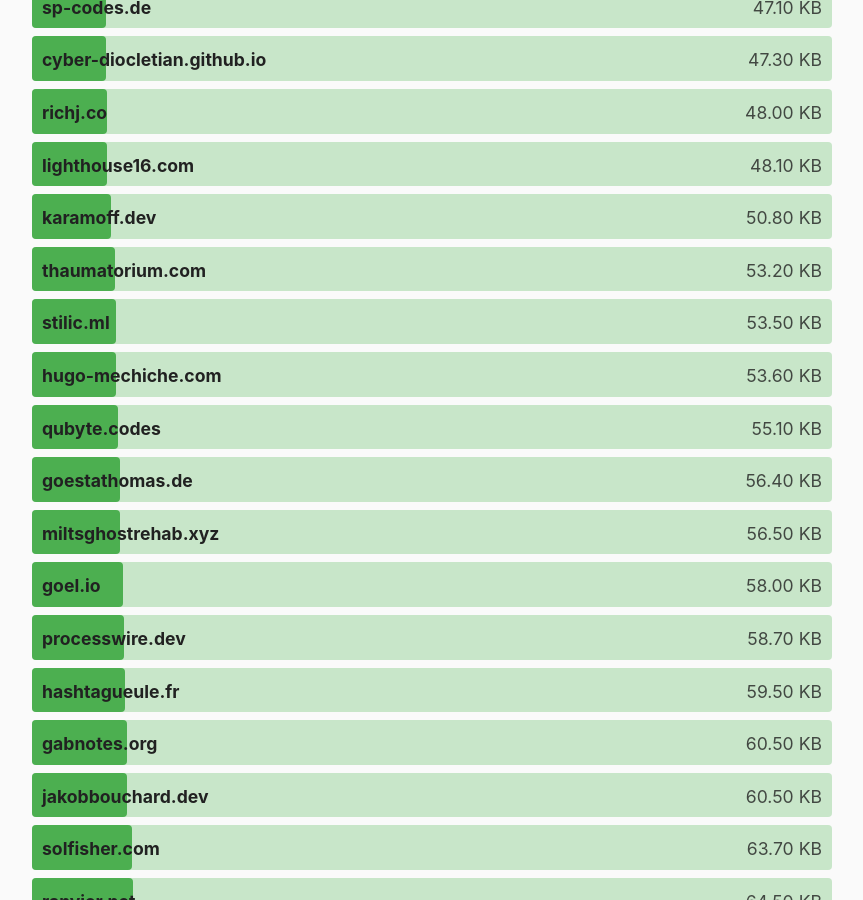
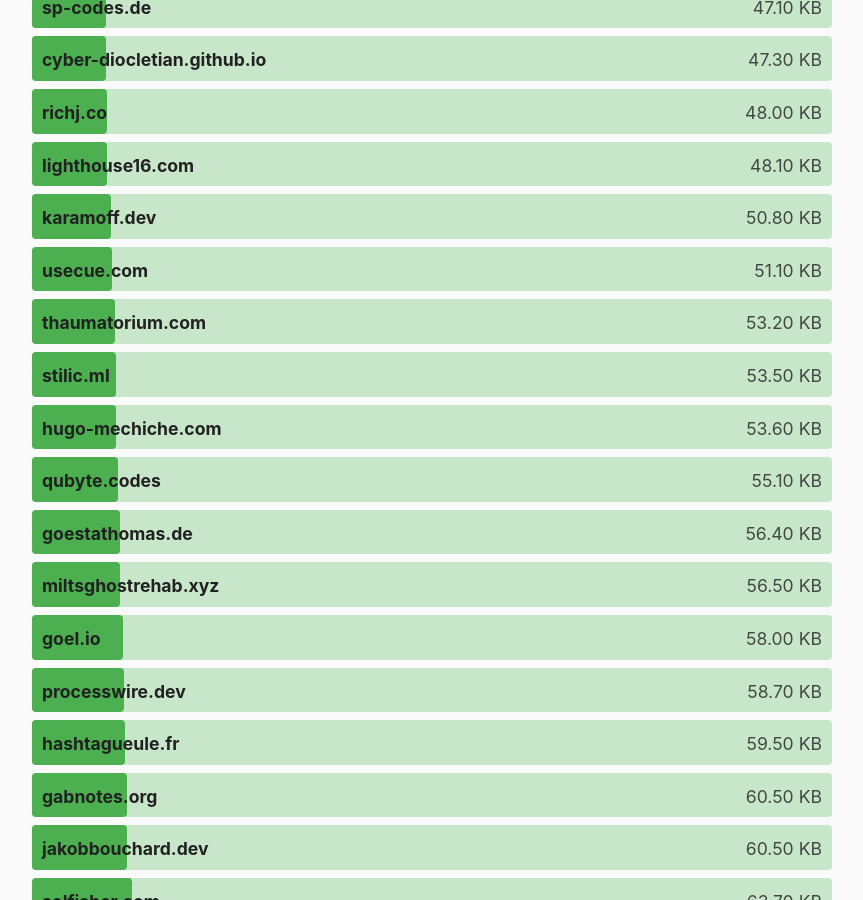
Before and after one commit to kevquirk/512kb.club, a Jekyll site: the page built from index.md, in a window 1280 px wide and 900 px high, scrolled down 9057 px. Shown: the whole window, without its empty margins (208-1071 px from the left). Built offline with Jekyll 4.4.1, drawn with Linux system fonts in a browser that asks for light colours.

Commit message:
Update sites.yml

```diff
--- a/_data/sites.yml
+++ b/_data/sites.yml
@@ -1558,6 +1558,11 @@
   size: 277
   last_checked: 2021-12-21
 
+- domain: usecue.com
+  url: https://www.usecue.com/
+  size: 51.1
+  last_checked: 2021-12-28
+
 - domain: vitcerny.xyz
   url: https://vitcerny.xyz/
   size: 121
```
